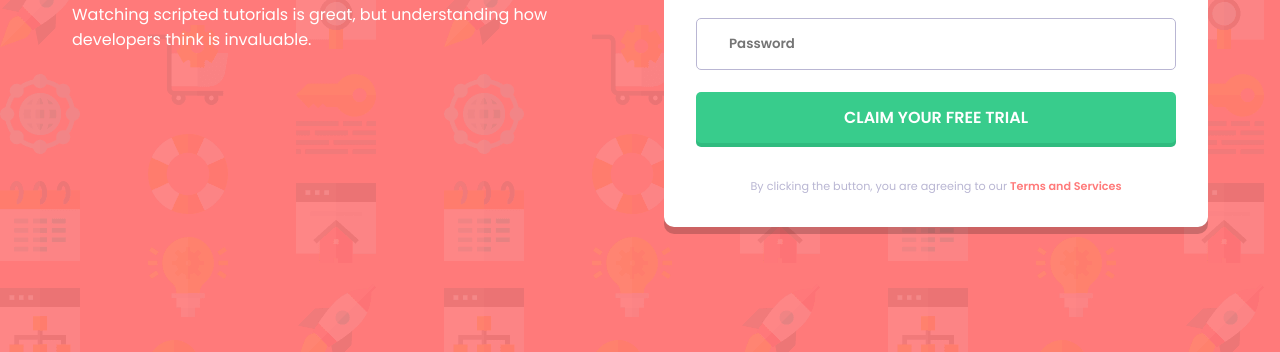
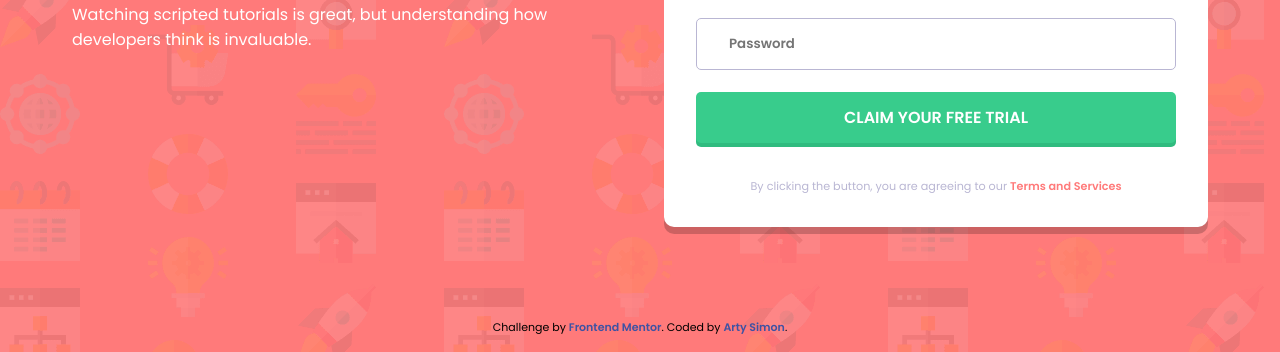
Before and after one commit to artimys/intro-component-with-signup-form, a plain HTML site: page index.html in a window 1280 px wide. Shown: the part 448-800 px from the top of the page. Drawn offline with Linux system fonts and the light colour scheme.

Commit message:
Add and style attribution

```diff
--- a/css/style.scss
+++ b/css/style.scss
@@ -31,6 +31,7 @@ body {
     display: flex;
     justify-content: center;
     align-items: center;
+    flex-direction: column;
 }
 
 form {
@@ -154,7 +155,7 @@ $border-radius-box: 10px;
 }
 
 footer {
-    display: none;
+    padding: 1em;
 }
 
 
@@ -209,4 +210,9 @@ DESKTOP
 
     }
 
+    footer {
+        position: fixed;
+        bottom: 0;
+        z-index: -1;
+    }
 }
--- a/index.html
+++ b/index.html
@@ -70,7 +70,7 @@
   <footer>
     <p class="attribution">
       Challenge by <a href="https://www.frontendmentor.io?ref=challenge" target="_blank">Frontend Mentor</a>.
-      Coded by <a href="#">Your Name Here</a>.
+      Coded by <a href="#">Arty Simon</a>.
     </p>
   </footer>
 
```
Also changed, not shown: css/style.css, 1 other file.
